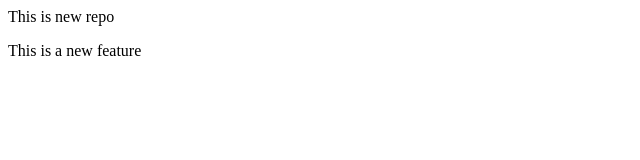
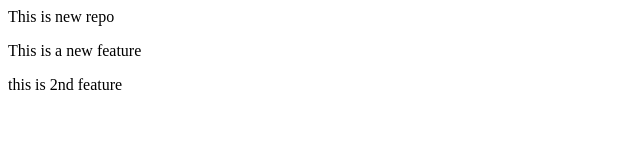
Before and after one commit to surajb0007/localRepo, a plain HTML site: page index.html in a window 1280 px wide. Shown: the whole page, without its empty margins (0-640 px from the left). Drawn offline with Linux system fonts and the light colour scheme.

Commit message:
addes new feature

```diff
--- a/index.html
+++ b/index.html
@@ -1,2 +1,3 @@
 <p>This is  new repo</p>
 <p>This is a new feature</p>
+<p>this is 2nd feature</p>
```
